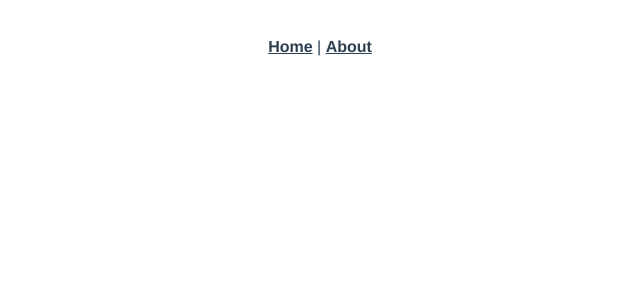
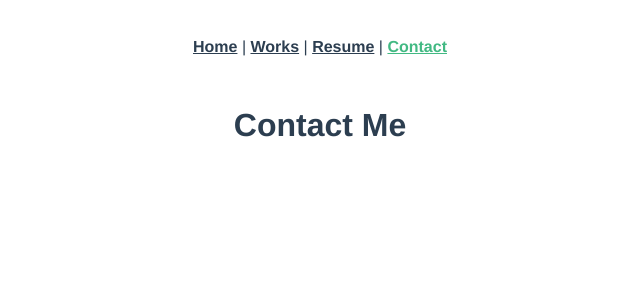
Before and after one commit to EmmanuelOdedele/portfolio-project, a Vue app: page /contact in a window 1280 px wide. Before the commit this address had no page. Shown: the top 300 px of the page, without its empty margins (320-960 px from the left). Built offline with nearby package versions, Linux system fonts and the light colour scheme.

Commit message:
initial set up

```diff
--- a/src/App.vue
+++ b/src/App.vue
@@ -1,7 +1,9 @@
 <template>
   <nav>
     <router-link to="/">Home</router-link> |
-    <router-link to="/about">About</router-link>
+    <router-link to="/works">Works</router-link> |
+    <router-link to="/resume">Resume</router-link> |
+    <router-link to="/contact">Contact</router-link>
   </nav>
   <router-view/>
 </template>
--- a/src/components/HelloWorld.vue
+++ /dev/null
@@ -1,58 +0,0 @@
-<template>
-  <div class="hello">
-    <h1>{{ msg }}</h1>
-    <p>
-      For a guide and recipes on how to configure / customize this project,<br>
-      check out the
-      <a href="https://cli.vuejs.org" target="_blank" rel="noopener">vue-cli documentation</a>.
-    </p>
-    <h3>Installed CLI Plugins</h3>
-    <ul>
-      <li><a href="https://github.com/vuejs/vue-cli/tree/dev/packages/%40vue/cli-plugin-babel" target="_blank" rel="noopener">babel</a></li>
-      <li><a href="https://github.com/vuejs/vue-cli/tree/dev/packages/%40vue/cli-plugin-router" target="_blank" rel="noopener">router</a></li>
-    </ul>
-    <h3>Essential Links</h3>
-    <ul>
-      <li><a href="https://vuejs.org" target="_blank" rel="noopener">Core Docs</a></li>
-      <li><a href="https://forum.vuejs.org" target="_blank" rel="noopener">Forum</a></li>
-      <li><a href="https://chat.vuejs.org" target="_blank" rel="noopener">Community Chat</a></li>
-      <li><a href="https://twitter.com/vuejs" target="_blank" rel="noopener">Twitter</a></li>
-      <li><a href="https://news.vuejs.org" target="_blank" rel="noopener">News</a></li>
-    </ul>
-    <h3>Ecosystem</h3>
-    <ul>
-      <li><a href="https://router.vuejs.org" target="_blank" rel="noopener">vue-router</a></li>
-      <li><a href="https://vuex.vuejs.org" target="_blank" rel="noopener">vuex</a></li>
-      <li><a href="https://github.com/vuejs/vue-devtools#vue-devtools" target="_blank" rel="noopener">vue-devtools</a></li>
-      <li><a href="https://vue-loader.vuejs.org" target="_blank" rel="noopener">vue-loader</a></li>
-      <li><a href="https://github.com/vuejs/awesome-vue" target="_blank" rel="noopener">awesome-vue</a></li>
-    </ul>
-  </div>
-</template>
-
-<script>
-export default {
-  name: 'HelloWorld',
-  props: {
-    msg: String
-  }
-}
-</script>
-
-<!-- Add "scoped" attribute to limit CSS to this component only -->
-<style scoped>
-h3 {
-  margin: 40px 0 0;
-}
-ul {
-  list-style-type: none;
-  padding: 0;
-}
-li {
-  display: inline-block;
-  margin: 0 10px;
-}
-a {
-  color: #42b983;
-}
-</style>
--- a/src/router/index.js
+++ b/src/router/index.js
@@ -1,25 +1,35 @@
-import { createRouter, createWebHistory } from 'vue-router'
-import HomeView from '../views/HomeView.vue'
+import { createRouter, createWebHistory } from "vue-router";
+import Home from "../views/Home.vue";
+import Works from "../views/Works.vue";
+import Contact from "../views/Contact.vue";
+import Resume from "../views/Resume.vue"
 
 const routes = [
   {
-    path: '/',
-    name: 'home',
-    component: HomeView
+    path: "/",
+    name: "Home",
+    component: Home,
   },
   {
-    path: '/about',
-    name: 'about',
-    // route level code-splitting
-    // this generates a separate chunk (about.[hash].js) for this route
-    // which is lazy-loaded when the route is visited.
-    component: () => import(/* webpackChunkName: "about" */ '../views/AboutView.vue')
-  }
-]
+    path: "/works",
+    name: "Works",
+    component: Works,
+  },
+  {
+    path: "/contact",
+    name: "Contact",
+    component: Contact,
+  },
+  {
+    path: "/resume",
+    name: "Resume",
+    component: Resume,
+  },
+];
 
 const router = createRouter({
   history: createWebHistory(process.env.BASE_URL),
-  routes
-})
+  routes,
+});
 
-export default router
+export default router;
--- a/src/views/AboutView.vue
+++ /dev/null
@@ -1,5 +0,0 @@
-<template>
-  <div class="about">
-    <h1>This is an about page</h1>
-  </div>
-</template>
--- /dev/null
+++ b/src/views/Contact.vue
@@ -0,0 +1,10 @@
+<template>
+    <h1>Contact Me</h1>
+</template>
+
+<script>
+export default {
+  name: "Contact",
+  components: {},
+};
+</script>
--- /dev/null
+++ b/src/views/Home.vue
@@ -0,0 +1,10 @@
+<template>
+  <h1>Home</h1>
+</template>
+
+<script>
+export default {
+  name: "Home",
+  components: {},
+};
+</script>
--- a/src/views/HomeView.vue
+++ /dev/null
@@ -1,18 +0,0 @@
-<template>
-  <div class="home">
-    <img alt="Vue logo" src="../assets/logo.png">
-    <HelloWorld msg="Welcome to Your Vue.js App"/>
-  </div>
-</template>
-
-<script>
-// @ is an alias to /src
-import HelloWorld from '@/components/HelloWorld.vue'
-
-export default {
-  name: 'HomeView',
-  components: {
-    HelloWorld
-  }
-}
-</script>
--- /dev/null
+++ b/src/views/Resume.vue
@@ -0,0 +1,10 @@
+<template>
+  <h1>Resume</h1>
+</template>
+
+<script>
+export default {
+  name: "Resume",
+  components: {},
+};
+</script>
--- /dev/null
+++ b/src/views/Works.vue
@@ -0,0 +1,10 @@
+<template>
+  <h1>Works</h1>
+</template>
+
+<script>
+export default {
+  name: "Works",
+  components: {},
+};
+</script>
```
